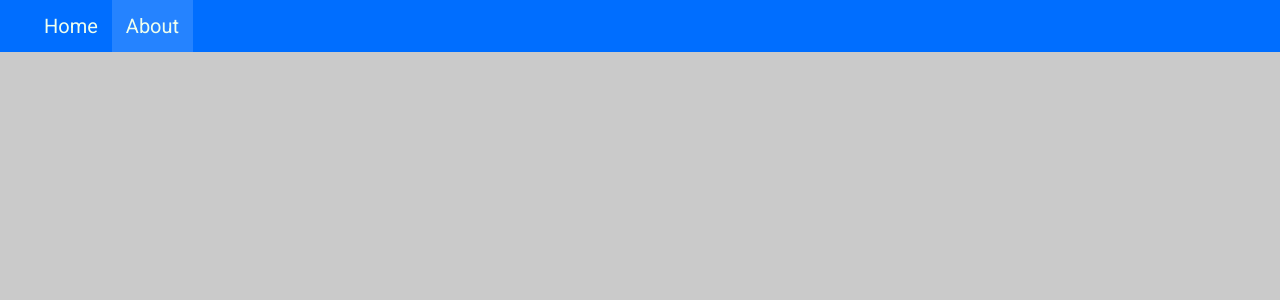
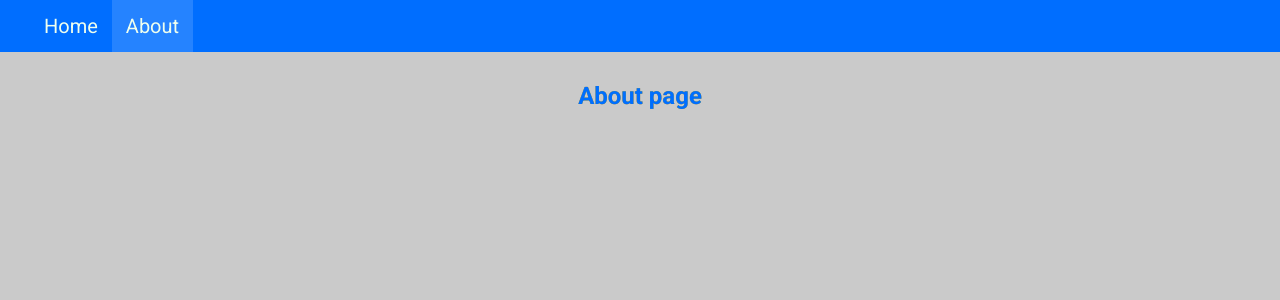
Before and after one commit to Wolf-Den1994/react-2021q3, a React app in the folder react-router/: page /about in a window 1280 px wide. Shown: the top 300 px of the page. Built offline with nearby package versions, Linux system fonts and the light colour scheme.

Commit message:
feat: add CSSTrantision and rederect notFonud

```diff
--- a/react-router/src/components/app/app.jsx
+++ b/react-router/src/components/app/app.jsx
@@ -1,48 +1,56 @@
 import React, { useState } from 'react';
-import { BrowserRouter as Router, Route, Switch } from 'react-router-dom';
+import { BrowserRouter as Router, Route, Redirect } from 'react-router-dom';
 import { CSSTransition } from 'react-transition-group';
 import Home from '../home/home';
 import Header from '../header/header';
 import About from '../about/about';
+import Details from '../details/details';
 import NotFound from '../not-found/not-found';
-import Details from '../details/details';
+import './app.scss';
 
 const App = () => {
   const [sort, setSort] = useState('popularity');
   const [searchString, setSearchString] = useState('');
 
-  const [showHome, setShowHome] = useState(true);
-  const [showAbout, setShowAbout] = useState(false);
-
-  console.log(showHome, showAbout)
+  const routes = [
+    { path: '/', Component: Home, id: 1 },
+    { path: '/about', Component: About, id: 2 },
+  ];
 
   return (
     <Router>
-      <Header onShowAbout={setShowAbout} />
+      <Header />
       <div className="app-wrapper">
-        <Switch>
-          <Route exact path="/">
-            {showHome && (
+        {routes.map(({ path, Component, id }) => (
+          <Route key={id} exact path={path}>
+            {({ match }) => (
+              <CSSTransition
+                timeout={300}
+                classNames="page"
+                unmountOnExit
+                in={match != null}
+              >
+                <Component
+                  sort={sort}
+                  setSort={setSort}
+                  searchString={searchString}
+                  setSearchString={setSearchString}
+                />
+              </CSSTransition>
+            )}
+          </Route>
+        ))}
+        {/* <Route exact path="/">
           <Home
             sort={sort}
             setSort={setSort}
             searchString={searchString}
             setSearchString={setSearchString}
           />
-            )}
         </Route>
         <Route path="/about">
-            <CSSTransition
-              in={showAbout}
-              timeout={300}
-              classNames="fade"
-              unmountOnExit
-              onEnter={() => setShowHome(false)}
-              onExited={() => setShowHome(true)}
-            >
           <About />
-            </CSSTransition>
-          </Route>
+        </Route> */}
         <Route
           path="/details/:q/:id"
           render={({ match }) => {
@@ -51,10 +59,12 @@ const App = () => {
             return <Details match={(id, q)} sort={sort} />;
           }}
         />
-          <Route>
-            <NotFound />
-          </Route>
-        </Switch>
+        <Route exact path="/404" component={NotFound} />
+        {window.location.pathname !== '/' &&
+        window.location.pathname !== '/about' &&
+        window.location.pathname.split('/')[1] !== 'details' ? (
+          <Redirect to="/404" />
+        ) : null}
       </div>
     </Router>
   );
--- /dev/null
+++ b/react-router/src/components/app/app.scss
@@ -0,0 +1,33 @@
+.page {
+  position: absolute;
+}
+
+.page-enter-active {
+  animation: fade-in 0.3s forwards;
+}
+
+.page-exit-active {
+  animation: fade-out 0.3s forwards;
+}
+
+@keyframes fade-in {
+  0% {
+    opacity: 0;
+    transform: translateY(100%);
+  }
+  100% {
+    transform: translateY(0);
+    opacity: 1;
+  }
+}
+
+@keyframes fade-out {
+  0% {
+    opacity: 1;
+    transform: translateY(0);
+  }
+  100% {
+    transform: translateY(100%);
+    opacity: 0;
+  }
+}
--- a/react-router/src/components/header/header.jsx
+++ b/react-router/src/components/header/header.jsx
@@ -2,28 +2,18 @@ import React from 'react';
 import { NavLink } from 'react-router-dom';
 import './header.scss';
 
-const Header = ({ onShowAbout }) => {
+const Header = () => {
   return (
     <header className="header">
       <nav>
         <ul>
           <li>
-            <NavLink
-              exact
-              activeClassName="active-link"
-              to="/"
-              onClick={() => onShowAbout(false)}
-            >
+            <NavLink exact activeClassName="active-link" to="/">
               Home
             </NavLink>
           </li>
           <li>
-            <NavLink
-              exact
-              activeClassName="active-link"
-              to="/about"
-              onClick={() => onShowAbout(true)}
-            >
+            <NavLink exact activeClassName="active-link" to="/about">
               About
             </NavLink>
           </li>
```
Lines whose indentation alone changed are shown as unchanged.
